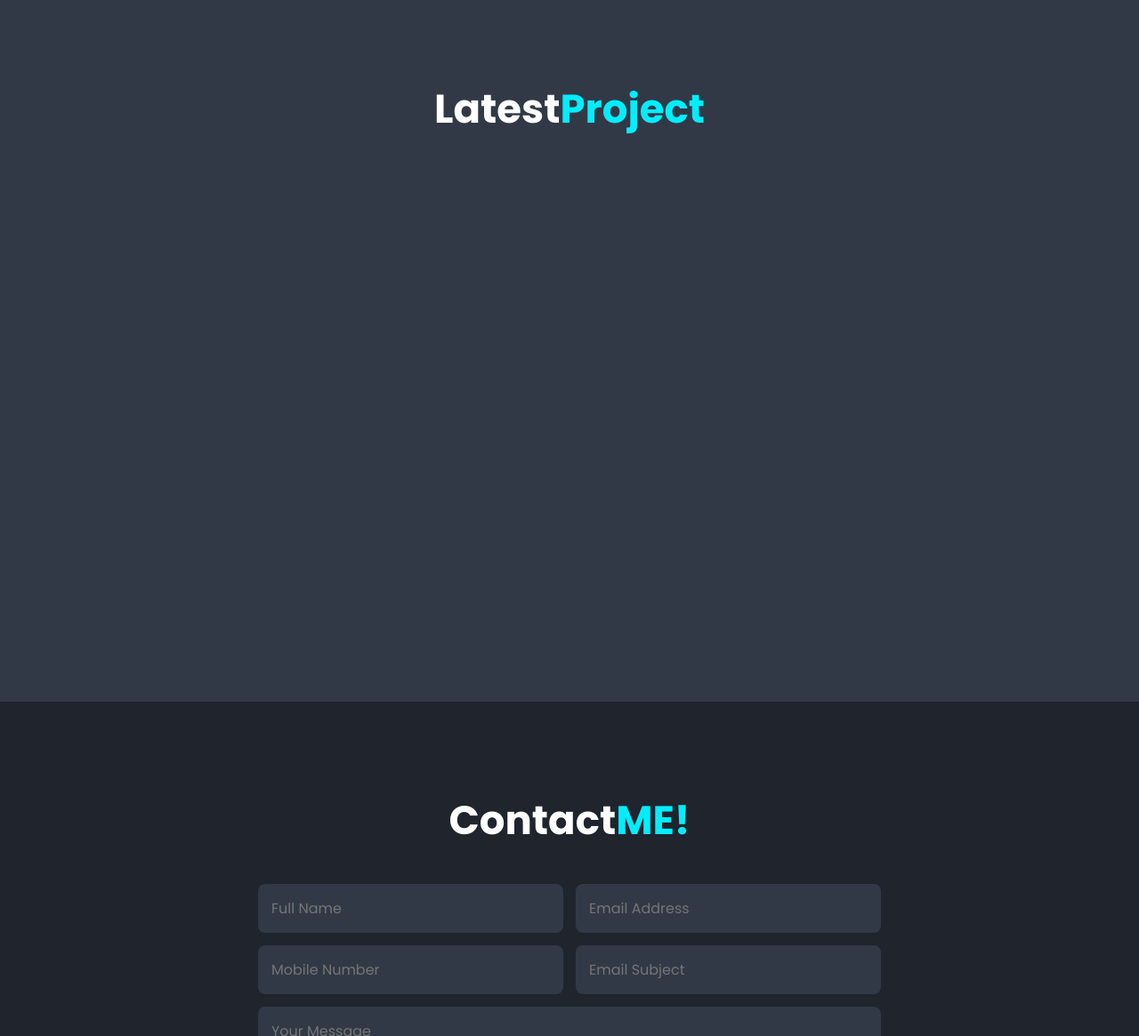
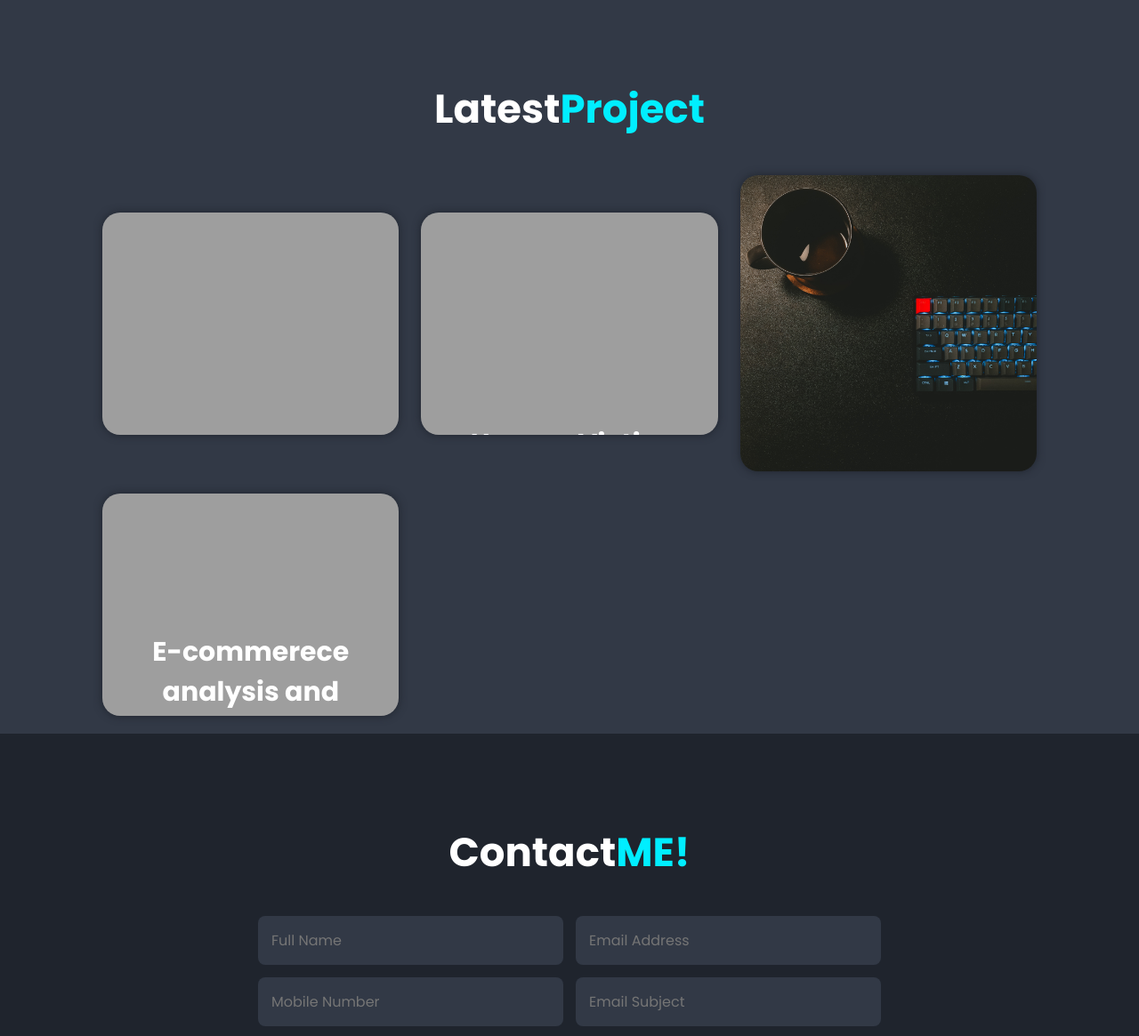
Before and after one commit to krutarthi-thakkar/my-portfolio-website, a plain HTML site: page index.html in a window 1280 px wide. Shown: the part 2411-3576 px from the top of the page at 89% size. Drawn offline with nearby package versions, Linux system fonts and the light colour scheme; the site is published under a folder, as on GitHub Pages, so addresses that start at the root find nothing.

Commit message:
Latest chnages

```diff
--- a/index.html
+++ b/index.html
@@ -86,7 +86,7 @@
             <h2 class="heading">Latest<span>Project</span></h2>
             <div class="portfolio-container">
                 <div class="portfolio-box">
-                    <img src="/images/jan-vlacuha-Rns_A8bJ_dQ-unsplash.jpg"alt="">
+                    <img src="./images/jan-vlacuha-Rns_A8bJ_dQ-unsplash.jpg"alt="">
                     <div class="portfolio-layer">
                         <h4>Perssonal Portfolio</h4>
                         <p>In this project I try making my own portfolio website for myself. Showcase my projects, my social media handles, my experience on the website.</p>
@@ -94,7 +94,7 @@
                     </div>
                 </div>
                 <div class="portfolio-box">
-                    <img src="/images/austin-poon-JO_S6ewBqAk-unsplash.jpg"alt="">
+                    <img src="./images/austin-poon-JO_S6ewBqAk-unsplash.jpg"alt="">
                     <div class="portfolio-layer">
                         <h4>Human Victim Helper</h4>
                         <p>In this project I made an application that helps every individual to connect with police and all emergency contacts in situation of hectice problems..</p>
@@ -102,7 +102,7 @@
                     </div>
                 </div>
                 <div class="portfolio-box">
-                    <img src="/images/nubelson-fernandes--Xqckh_XVU4-unsplash.jpg"alt="">
+                    <img src="./images/nubelson-fernandes--Xqckh_XVU4-unsplash.jpg"alt="">
                     <div class="portfolio-layer">
                         <h4>Automatic Email Sender</h4>
                         <p>In this project I tried to make an Automatic email system with help of Python and it worked smoothly.</p>
@@ -110,7 +110,7 @@
                     </div>
                 </div>
                 <div class="portfolio-box">
-                    <img src="/images/kevin-canlas-QYHehJ9Iovs-unsplash.jpg"alt="">
+                    <img src="./images/kevin-canlas-QYHehJ9Iovs-unsplash.jpg"alt="">
                     <div class="portfolio-layer">
                         <h4> E-commerece analysis and harnessing its power.</h4>
                         <p>In this project, i worked on numorus sales data and started working on EDA and the performed the Data Pre-Processing
```
